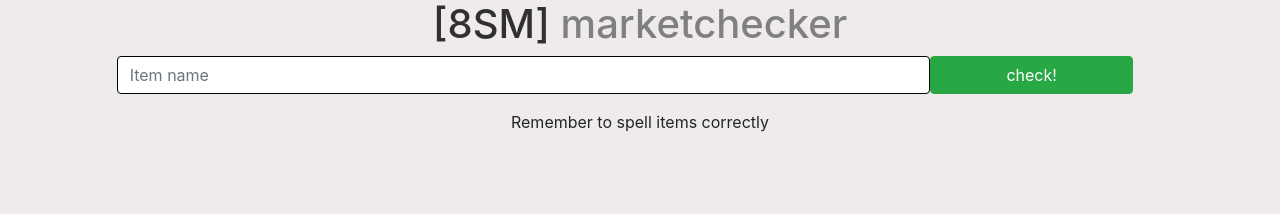
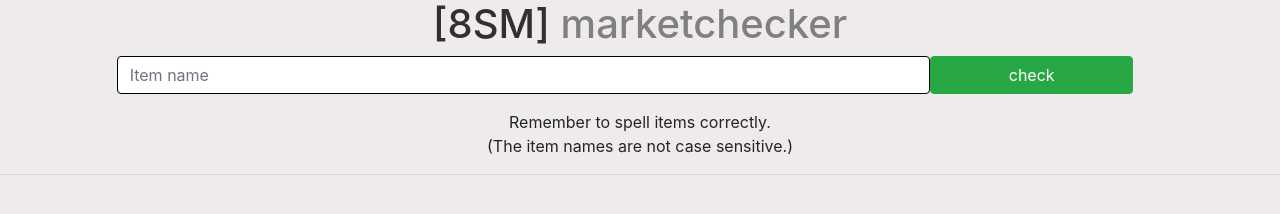
Before and after one commit to Danieljohansen97/eveApp, a plain HTML site: page public/index.html in a window 1280 px wide. Drawn offline with nearby package versions, Linux system fonts and the light colour scheme; some packages are replaced by stand-ins of ours.

Commit message:
Update index.html

```diff
--- a/public/index.html
+++ b/public/index.html
@@ -15,13 +15,14 @@
         <form id="sellCheck">
             <div class="form-group row justify-content-center container-fluid">
                 <input type="text" class="form-control col-8" name="item" placeholder="Item name" id="itemName">
-                <button class="btn btn-success col-2" type="submit">check!</button>
+                <button class="btn btn-success col-2" type="submit">check</button>
             </div>
         </form>
         <div class="container">
-            <p class="tip">Remember to spell items correctly</p>
+            <p class="tip">Remember to spell items correctly.<br>(The item names are not case sensitive.)</p>
         </div>
     </div>
+    <hr>
 
     <div id="show" class="container-fluid"></div>
 
--- a/todo.txt
+++ b/todo.txt
@@ -1,2 +1,6 @@
 -add a value box where you can put in how many of the stuff you are buying if possible.
 -Total volume m3.
+- Other stuff eventually?
+
+
+---- make a mobile application out of it eventually :o
```
